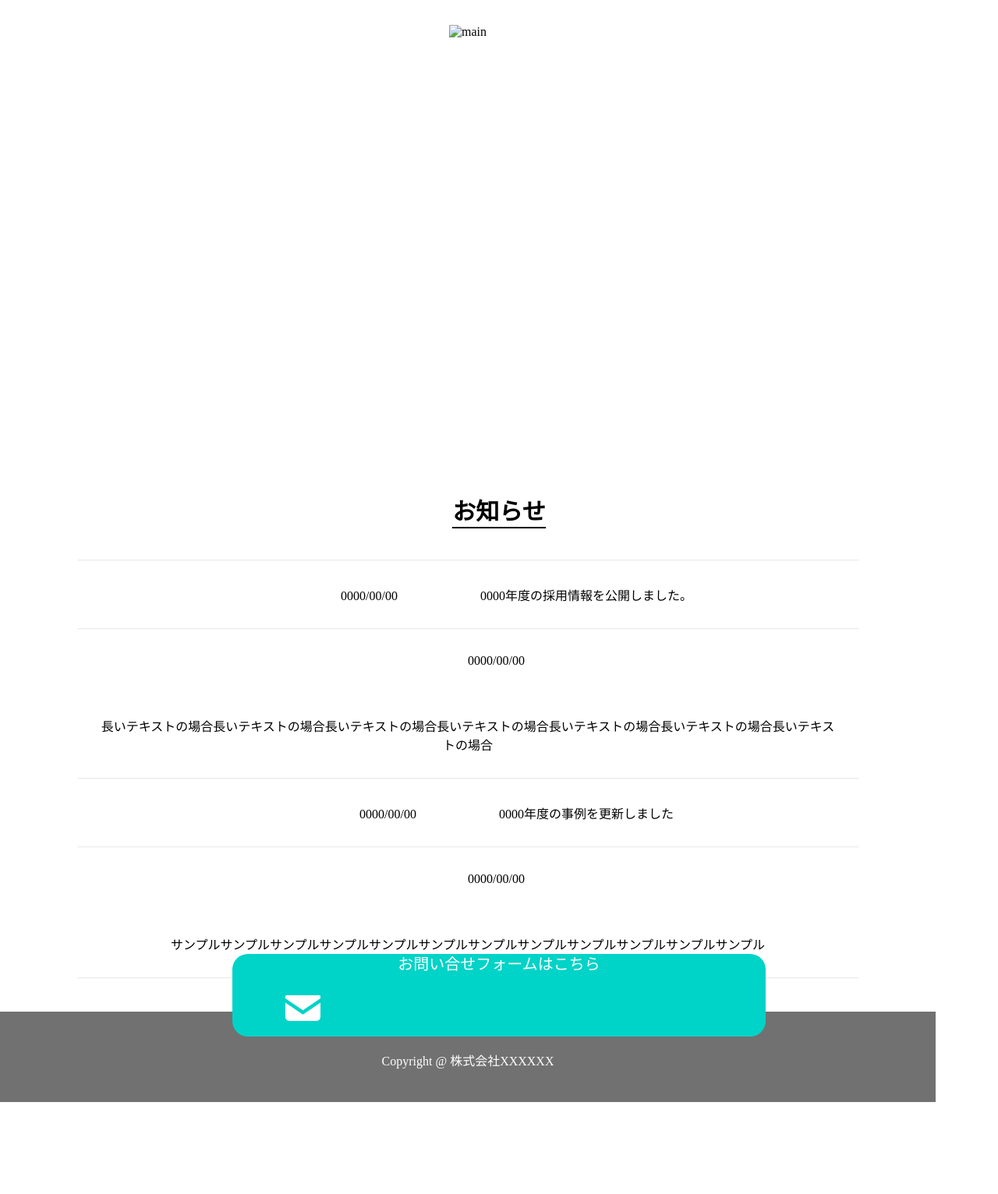
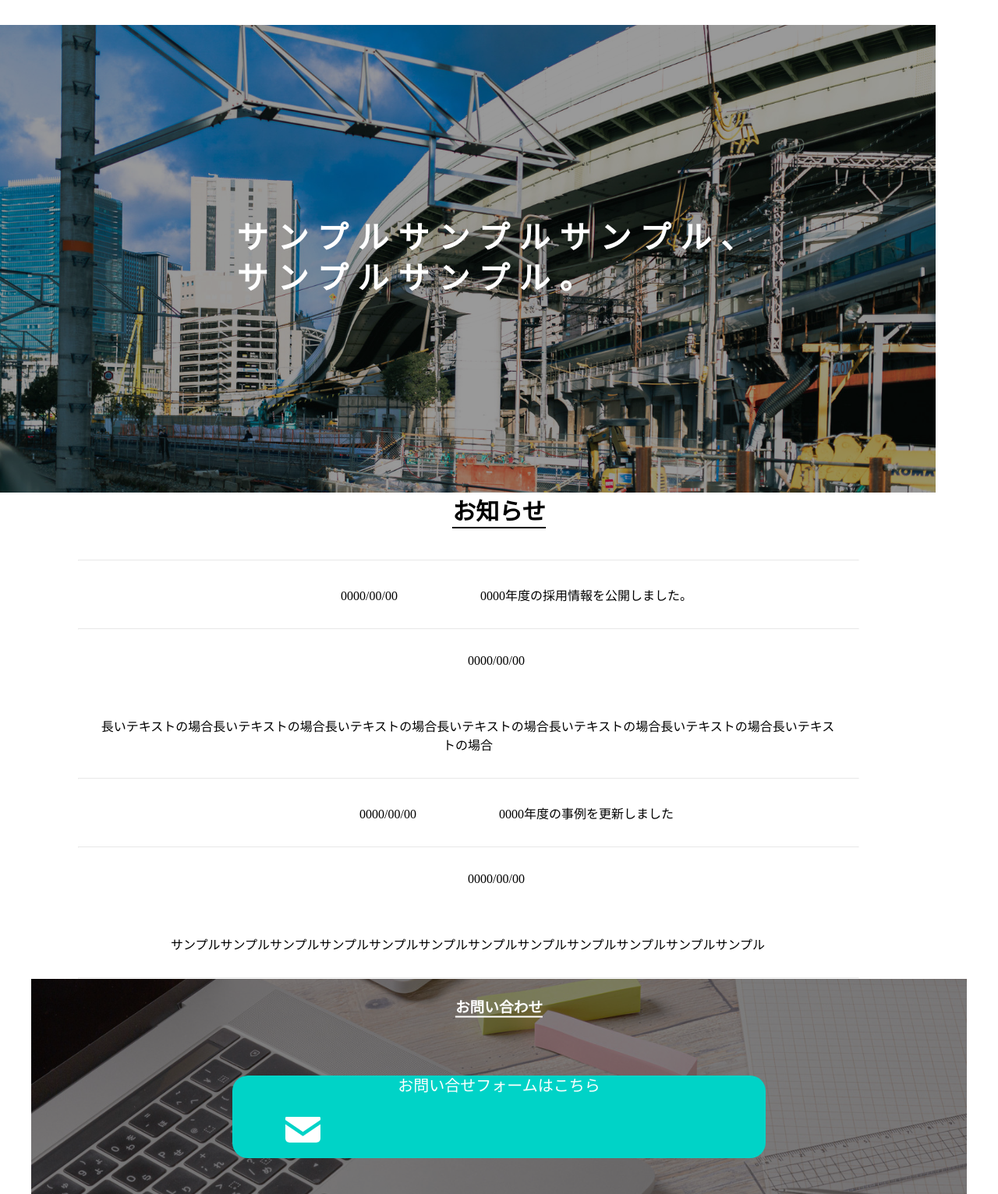
Before and after one commit to Saya-0213/intern-work, a plain HTML site: page index.html in a window 1280 px wide. Shown: the part 68-1600 px from the top of the page at 78% size. Before the commit the page ends 1482 px from the top, so only its background shows below. Drawn offline with Linux system fonts and the light colour scheme.

Commit message:
feature: 訂正後ファイル

```diff
--- a/index.html
+++ b/index.html
@@ -22,7 +22,7 @@
 <div class="main">
     <div class="copy-container">
         <div class="main-visual">
-            <img src="main-visual_pc%201.png" alt="main">
+            <img src="main-visual_pc.png" alt="main">
         </div>
         <h2>
             <span>サンプルサンプルサンプル、</span><br>
@@ -52,7 +52,7 @@
 
     <div class="contents-form">
         <div class="contact-bg">
-            <img src="contact-bg_pc%202.png" alt="contact">
+            <img src="contact-bg_pc.png" alt="contact">
         </div>
         <h3 class="contact">お問い合わせ</h3>
         <div class="btn">
```
